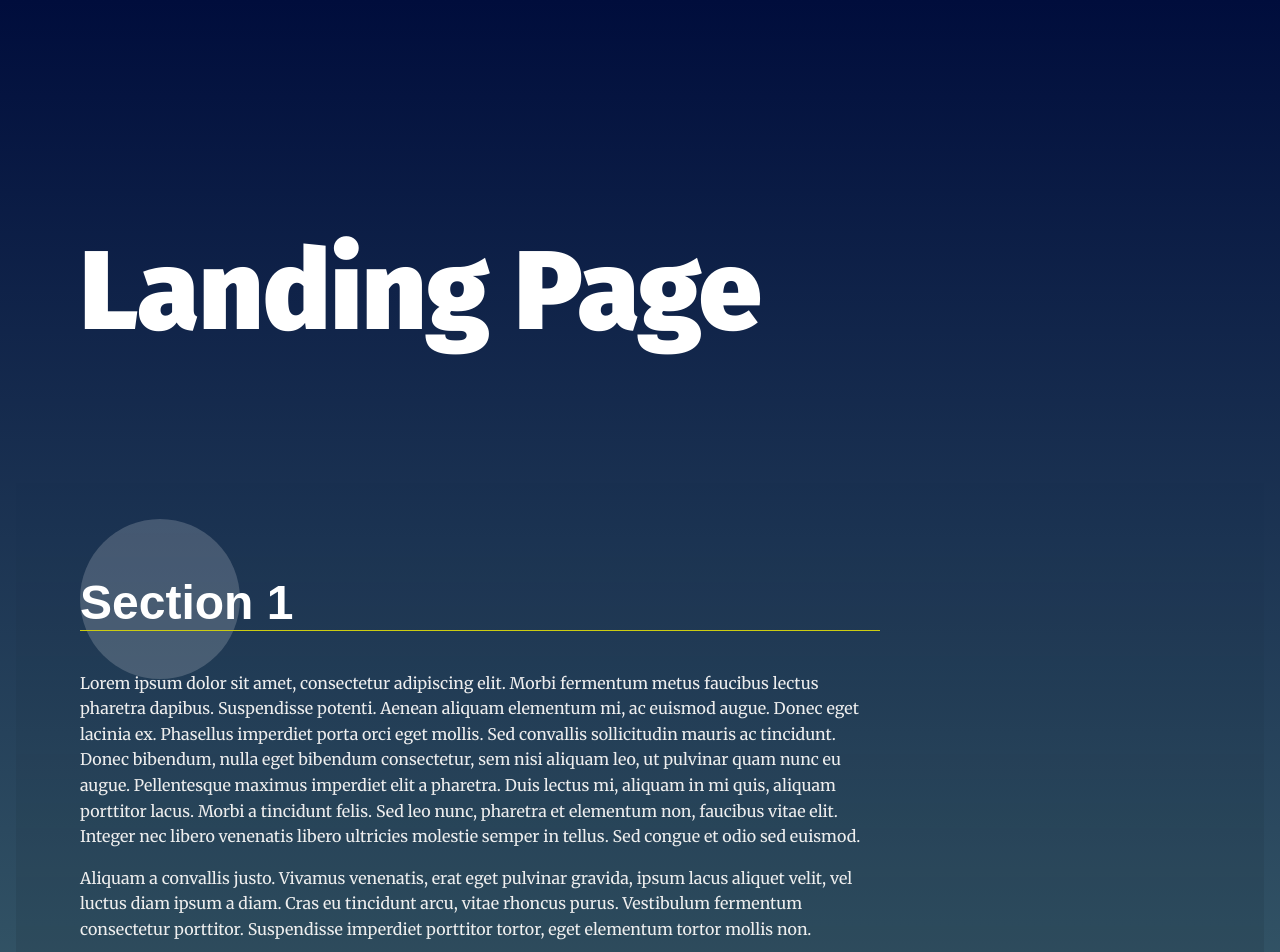
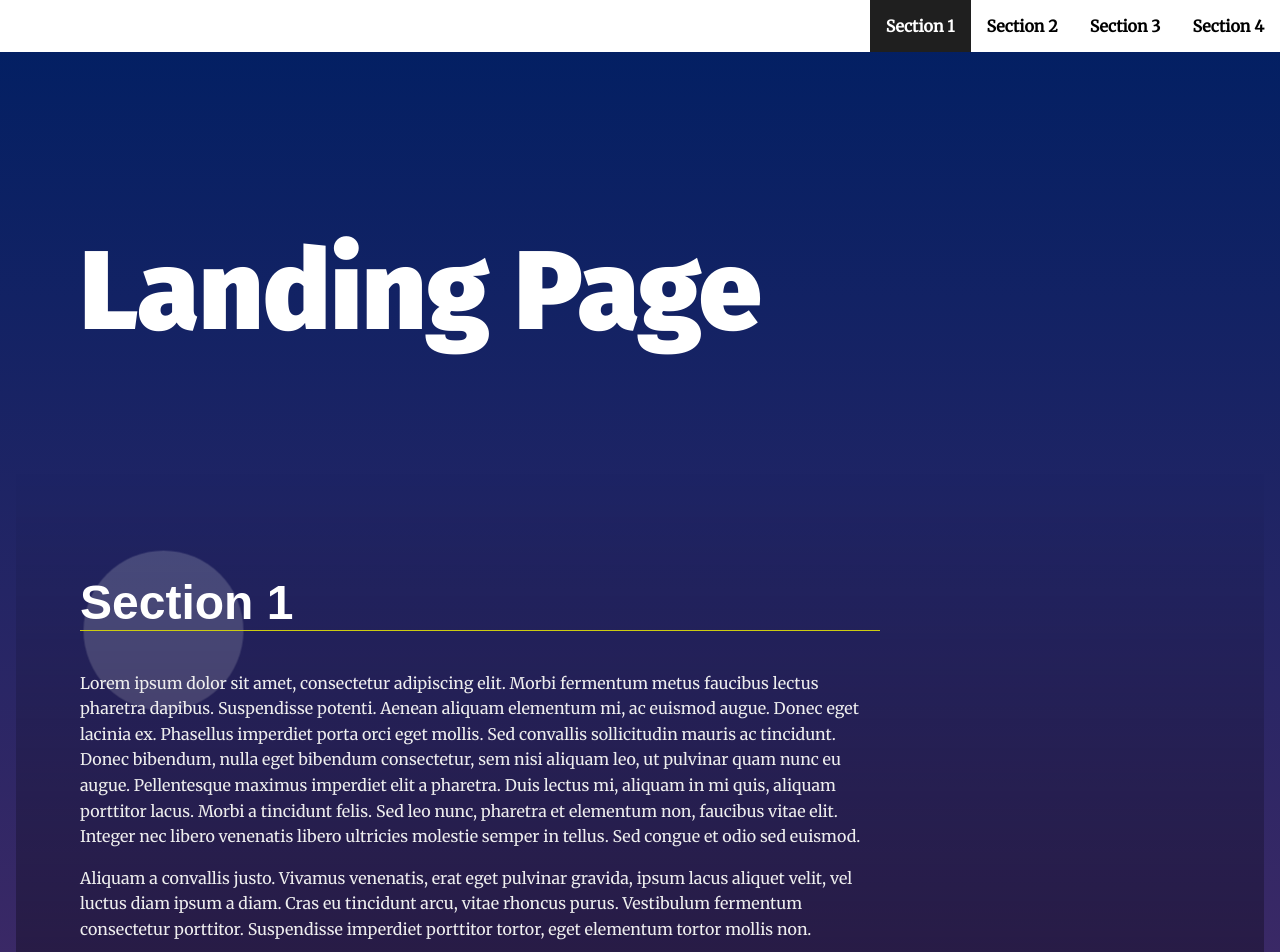
Before and after one commit to abhinavsaurav/landing-page, a plain HTML site: page index.html in a window 1280 px wide. Shown: the top 952 px of the page. Drawn offline with Linux system fonts and the light colour scheme.

Commit message:
Done all changes

```diff
--- a/css/styles.css
+++ b/css/styles.css
@@ -8,25 +8,23 @@
  *
 */
 
-
 /* ---- Base Rules ---- */
 body {
-    background: rgb(136,203,171);
-    background: linear-gradient(0deg, rgba(136,203,171,1) 0%, rgba(0,13,60,1) 100%);
+	background: rgb(136, 203, 171);
+	background: linear-gradient(0deg, rgb(199, 64, 109) 0%, rgb(0, 31, 99) 100%);
 	margin: 0;
-    font-family: 'Merriweather', serif;
+	font-family: "Merriweather", serif;
 	color: #fff;
 }
 
-
 /* Typeography General*/
 h1 {
-    font-family: 'Fira Sans', sans-serif;
+	font-family: "Fira Sans", sans-serif;
 	font-size: 3em;
 	margin: 2em 1rem;
 }
 
-@media only screen and (min-width: 35em){
+@media only screen and (min-width: 35em) {
 	h1 {
 		font-size: 7em;
 		margin: 2em 4rem 1em;
@@ -35,7 +33,7 @@ h1 {
 
 h2 {
 	border-bottom: 1px solid #cc1;
-    font-family: 'Oxygen', Sans-Serif;
+	font-family: "Oxygen", Sans-Serif;
 	font-size: 3em;
 	color: #fff;
 }
@@ -60,7 +58,6 @@ section {
 	min-height: 80vh;
 }
 
-
 /* ---- Module Rules ---- */
 
 /* Navigation Styles*/
@@ -71,7 +68,19 @@ section {
 }
 
 .navbar__menu li {
+	display: block;
+}
+
+@media (min-width: 900px) {
+	.navbar__menu li {
 		display: inline-block;
+	}
+
+	.navbar__menu ul {
+		padding-left: 0;
+		margin: 0;
+		text-align: right;
+	}
 }
 
 .navbar__menu .menu__link {
@@ -80,6 +89,12 @@ section {
 	font-weight: bold;
 	text-decoration: none;
 	color: #000;
+}
+
+.navbar__menu .active {
+	background-color: rgba(0, 0, 0, 0.877);
+	color: #fff;
+	transition: ease 0.3s all;
 }
 
 .navbar__menu .menu__link:hover {
@@ -104,10 +119,9 @@ section {
 	color: #fff;
 }
 
-.page__footer p{
+.page__footer p {
 	color: #fff;
 }
-
 
 /* ---- Theme Rules ---- */
 /* Landing Container Styles */
@@ -116,7 +130,7 @@ section {
 	text-align: left;
 }
 
-@media only screen and (min-width: 35em){
+@media only screen and (min-width: 35em) {
 	.landing__container {
 		max-width: 50em;
 		padding: 4em;
@@ -133,7 +147,7 @@ section:nth-of-type(even) .landing__container {
 /* Note that background circles are created with psuedo elements before and after */
 /* Circles appear to be random do to use of :nth-of-type psuedo class */
 section:nth-of-type(odd) .landing__container::before {
-    content: '';
+	content: "";
 	background: rgba(255, 255, 255, 0.187);
 	position: absolute;
 	z-index: -5;
@@ -145,9 +159,13 @@ section:nth-of-type(odd) .landing__container::before {
 }
 
 section:nth-of-type(even) .landing__container::before {
-    content: '';
-    background: rgb(255,255,255);
-    background: linear-gradient(0deg, rgba(255,255,255,.1) 0%, rgba(255,255,255,.2) 100%);
+	content: "";
+	background: rgb(255, 255, 255);
+	background: linear-gradient(
+		0deg,
+		rgba(255, 255, 255, 0.1) 0%,
+		rgba(255, 255, 255, 0.2) 100%
+	);
 	position: absolute;
 	top: 3em;
 	right: 3em;
@@ -160,9 +178,13 @@ section:nth-of-type(even) .landing__container::before {
 }
 
 section:nth-of-type(3n) .landing__container::after {
-    content: '';
-    background: rgb(255,255,255);
-    background: linear-gradient(0deg, rgba(255,255,255,.1) 0%, rgba(255,255,255,.2) 100%);
+	content: "";
+	background: rgb(255, 255, 255);
+	background: linear-gradient(
+		0deg,
+		rgba(255, 255, 255, 0.1) 0%,
+		rgba(255, 255, 255, 0.2) 100%
+	);
 	position: absolute;
 	right: 0;
 	bottom: 0;
@@ -175,9 +197,13 @@ section:nth-of-type(3n) .landing__container::after {
 }
 
 section:nth-of-type(3n + 1) .landing__container::after {
-    content: '';
-    background: rgb(255,255,255);
-    background: linear-gradient(0deg, rgba(255,255,255,.1) 0%, rgba(255,255,255,.2) 100%);
+	content: "";
+	background: rgb(255, 255, 255);
+	background: linear-gradient(
+		0deg,
+		rgba(255, 255, 255, 0.1) 0%,
+		rgba(255, 255, 255, 0.2) 100%
+	);
 	position: absolute;
 	right: 20vw;
 	bottom: -5em;
@@ -189,13 +215,16 @@ section:nth-of-type(3n + 1) .landing__container::after {
 	transition: ease 0.5s all;
 }
 
-
 /* ---- Theme State Rules ---- */
 /* Section Active Styles */
 /* Note: your-active-class class is applied through javascript. You should update the class here and in the index.html to what you set in your javascript file.  */
 section.your-active-class {
 	background: rgb(0, 0, 0);
-    background: linear-gradient(0deg, rgba(0, 0, 0, 0.1) 0%, rgba(0, 0, 0, 0) 100%);
+	background: linear-gradient(
+		0deg,
+		rgba(0, 0, 0, 0.411) 0%,
+		rgba(0, 0, 0, 0) 100%
+	);
 }
 
 section.your-active-class .landing__container::before {
@@ -211,13 +240,9 @@ section.your-active-class .landing__container::after {
 /* Section Active Styles Keyframe Animations */
 @keyframes rotate {
 	from {
-		transform: rotate(0deg)
-		           translate(-1em)
-		           rotate(0deg);
+		transform: rotate(0deg) translate(-1em) rotate(0deg);
 	}
 	to {
-		transform: rotate(360deg)
-		           translate(-1em)
-		           rotate(-360deg);
+		transform: rotate(360deg) translate(-1em) rotate(-360deg);
 	}
 }
--- a/index.html
+++ b/index.html
@@ -108,10 +108,36 @@
 					</p>
 				</div>
 			</section>
+			<section id="section4" data-nav="Section 4">
+				<div class="landing__container">
+					<h2>Section 4</h2>
+					<p>
+						Lorem ipsum dolor sit amet, consectetur adipiscing elit. Morbi
+						fermentum metus faucibus lectus pharetra dapibus. Suspendisse
+						potenti. Aenean aliquam elementum mi, ac euismod augue. Donec eget
+						lacinia ex. Phasellus imperdiet porta orci eget mollis. Sed
+						convallis sollicitudin mauris ac tincidunt. Donec bibendum, nulla
+						eget bibendum consectetur, sem nisi aliquam leo, ut pulvinar quam
+						nunc eu augue. Pellentesque maximus imperdiet elit a pharetra. Duis
+						lectus mi, aliquam in mi quis, aliquam porttitor lacus. Morbi a
+						tincidunt felis. Sed leo nunc, pharetra et elementum non, faucibus
+						vitae elit. Integer nec libero venenatis libero ultricies molestie
+						semper in tellus. Sed congue et odio sed euismod.
+					</p>
+
+					<p>
+						Aliquam a convallis justo. Vivamus venenatis, erat eget pulvinar
+						gravida, ipsum lacus aliquet velit, vel luctus diam ipsum a diam.
+						Cras eu tincidunt arcu, vitae rhoncus purus. Vestibulum fermentum
+						consectetur porttitor. Suspendisse imperdiet porttitor tortor, eget
+						elementum tortor mollis non.
+					</p>
+				</div>
+			</section>
 		</main>
 		<footer class="page__footer">
-			<p>&copy Udacity</p>
+			<p>&copy Abhinav Saurav</p>
 		</footer>
-		<script src="js/app.js"></script>
+		<script type="text/javascript" src="js/app.js"></script>
 	</body>
 </html>
--- a/js/app.js
+++ b/js/app.js
@@ -11,45 +11,136 @@
  *
  * JS Standard: ESlint
  *
-*/
+ */
 
 /**
- * Define Global Variables
+ * @description Defining Global Variables
  *
-*/
+ */
 
+let sectionVal = document.getElementsByTagName("section");
+let ulReference = document.getElementById("navbar__list");
+let portionOnScreen = new Array(sectionVal.length);
 
 /**
  * End Global Variables
  * Start Helper Functions
  *
-*/
+ */
 
+/**
+ * @description calculates the index position for current section on-screen
+ *
+ * @returns index position of the container to be made active
+ *
+ */
 
+function calculate_minm() {
+	let maxm = -1;
+	let ind = -1;
+	for (let i = 0; i < portionOnScreen.length; i++) {
+		if (portionOnScreen[i] > maxm) {
+			maxm = portionOnScreen[i];
+			ind = i;
+		}
+	}
+	return ind;
+}
+
+/**
+ * @description Removes the highlight from the section container
+ *
+ */
+
+function removeYourActiveClass() {
+	document
+		.getElementsByClassName("your-active-class")[0]
+		.classList.remove("your-active-class");
+}
 
 /**
  * End Helper Functions
  * Begin Main Functions
  *
-*/
+ */
 
-// build the nav
+/**
+ * @description the percentage of screen occupied by section container and
+ * 				then changing content based on screen area occupied by containers.
+ *
+ */
 
+function calcPortionOfScreenOccupied() {
+	let temp = -1;
+	for (let j = 0; j < sectionVal.length; j++) {
+		let top = sectionVal[j].getBoundingClientRect().top;
+		let btm = sectionVal[j].getBoundingClientRect().bottom;
+		let contHt = sectionVal[j].offsetHeight;
+		let windowHt = window.innerHeight;
 
-// Add class 'active' to section when near top of viewport
-
-
-// Scroll to anchor ID using scrollTO event
-
+		if (top < 0 && btm < 0) {
+			portionOnScreen[j] = 0;
+		} else if (top < 0 && btm > 0 && btm < windowHt) {
+			portionOnScreen[j] = btm;
+		} else if (top >= 0 && btm > 0 && top < windowHt && btm < windowHt) {
+			portionOnScreen[j] = contHt;
+		} else if (top < windowHt && btm > windowHt) {
+			portionOnScreen[j] = windowHt - top;
+		} else {
+			portionOnScreen[j] = 0;
+		}
+	}
+	temp = calculate_minm();
+	removeYourActiveClass();
+	sectionVal[temp].classList.add("your-active-class");
+	document.getElementsByClassName("active")[0].classList.remove("active");
+	document.getElementById(`link${temp}`).classList.add("active");
+}
 
 /**
  * End Main Functions
  * Begin Events
  *
-*/
+ */
 
-// Build menu
+/**
+ *  Building nav menu
+ */
 
-// Scroll to section on link click
+for (let i = 0; i < sectionVal.length; i++) {
+	let id = sectionVal[i].id;
+	let listText = sectionVal[i].dataset.nav;
+	const elem = document.createElement("li");
+	const anchorElem = document.createElement("a");
+	anchorElem.textContent = listText;
+	anchorElem.setAttribute("href", `#${id}`);
+	anchorElem.setAttribute("data-link", `${id}`);
+	anchorElem.setAttribute("id", `link${i}`);
+	if (i == 0) {
+		anchorElem.setAttribute("class", "menu__link active");
+	} else {
+		anchorElem.setAttribute("class", "menu__link");
+	}
+	elem.appendChild(anchorElem);
+	ulReference.appendChild(elem);
+}
 
-// Set sections as active
+/**
+ * @description Event for Scrolling to section on link click and setting section as active too.
+ */
+
+ulReference.addEventListener("click", function (event) {
+	event.preventDefault();
+	const sect = document.getElementById(event.target.dataset.link);
+	sect.scrollIntoView({
+		behavior: "smooth",
+	});
+	removeYourActiveClass();
+	sect.classList.add("your-active-class");
+});
+
+/**
+ * Event listener for changing the active sections on scrolling
+ */
+
+document.addEventListener("scroll", calcPortionOfScreenOccupied);
```
Also changed, not shown: 1 other file. Lines whose indentation alone changed are shown as unchanged.
